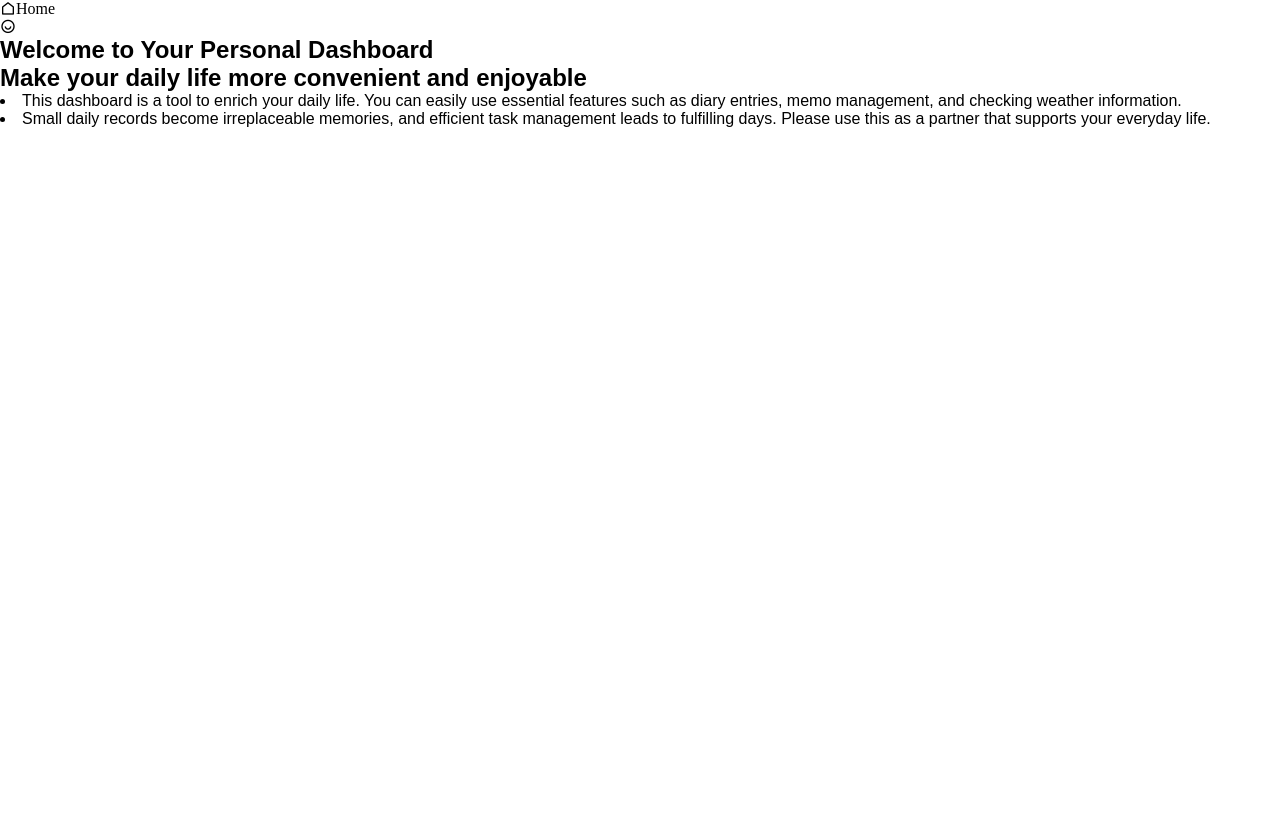
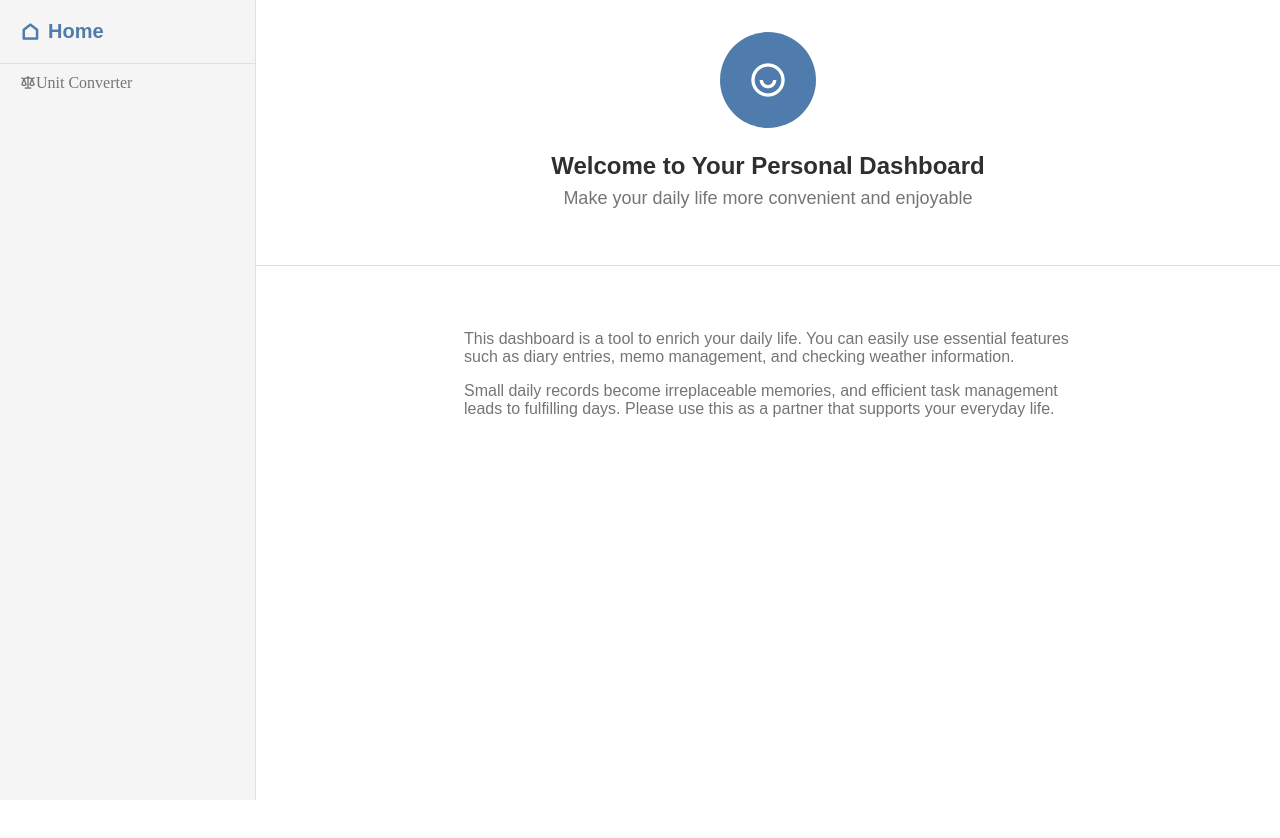
Before and after one commit to AokiMikuComco/my-first-web-app, a plain HTML site: page index.html in a window 1280 px wide. Before the commit the page ends 800 px from the top, so only its background shows below. Drawn offline with nearby package versions, Linux system fonts and the light colour scheme; a script that the page names is missing.

Commit message:
Add files via upload

```diff
--- a/index.html
+++ b/index.html
@@ -3,39 +3,72 @@
   <head>
     <meta charset="UTF-8" />
     <title>Dashboard</title>
-    <meta name="viewport" content="width=device-width, initial-scale=1.0" />
-    <link rel="stylesheet" href="style.css" />
-    <link href="https://cdn.jsdelivr.net/npm/remixicon@4.5.0/fonts/remixicon.css" rel="stylesheet" />
+    <!-- 独自のCSSファイルを読み込み -->
+    <link rel="stylesheet" href="./style.css" />
+    <link
+      href="https://cdn.jsdelivr.net/npm/remixicon@4.5.0/fonts/remixicon.css"
+      rel="stylesheet"
+    />
   </head>
+
   <body>
-    <div class="div_content">
-      <aside>
-        <header class="side-header">
-        <div class="link">
-          <a href="#" class="sidebar-home" date-tab="home" ></a>
-          <span class="ri-home-line">Home</span>
-        </div>
-        </header>
-      </aside>
+    <div class="dashboard-container">
+      <!-- 左サイドバー (固定) -->
+      <aside class="sidebar">
+        <div class="sidebar-header">
+          <a href="#" class="sidebar-home" data-tab="home">
+            <span class="ri-home-line"></span>
+            <span>Home</span>
+          </a>
         </div>
 
-    <main class="leftmain">
-      <section id="home">
+        <!-- サイドバーにメニューを追加してください -->
+        <ul>
+          <li class="sidebar-menu-item tab-item" data-tab="converter">
+            <span class="ri-scales-3-line">Unit Converter</span>
+          </li>
+        </ul>
+      </aside>
 
-        <header class="main_header">
-          <div class="profile">
+      <!-- 右メインコンテンツ (スクロール可) -->
+      <main class="main-content">
+        <!-- ホームセクション -->
+        <section class="content-section" id="home">
+          <header class="section-header">
+            <div class="profile-circle">
               <span class="ri-user-smile-line"></span>
             </div>
-          <h1>Welcome to Your Personal Dashboard</h1>
-          <h2>Make your daily life more convenient and enjoyable</h2>
+            <h1 class="section-title">Welcome to Your Personal Dashboard</h1>
+            <p class="section-subtitle">
+              Make your daily life more convenient and enjoyable
+            </p>
           </header>
-        <div class="message">
-          <li>This dashboard is a tool to enrich your daily life. You can easily use essential features such as diary entries, memo management, and checking weather information.</li>
-          <li>Small daily records become irreplaceable memories, and efficient task management leads to fulfilling days. Please use this as a partner that supports your everyday life.</li>
+          <div class="section-body">
+            <div class="section-description">
+              <p>
+                This dashboard is a tool to enrich your daily life. You can
+                easily use essential features such as diary entries, memo
+                management, and checking weather information.
+              </p>
+              <p>
+                Small daily records become irreplaceable memories, and efficient
+                task management leads to fulfilling days. Please use this as a
+                partner that supports your everyday life.
+              </p>
             </div>
-
+          </div>
+        </section>
+        <!-- End ホームセクション -->
+        <section class="content-section hidden" id="converter">
+          <header class="section-header">
+            <title class="section-title">Length Unit Conversion</title>
+          </header>
+          <div class="section-body"></div>
         </section>
       </main>
+    </div>
+    <script type="module" src="main.js"></script>
 
+    <div class="section-body"></div>
   </body>
 </html>
```
Lines whose indentation alone changed are shown as unchanged.
